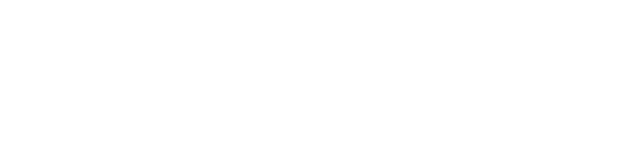
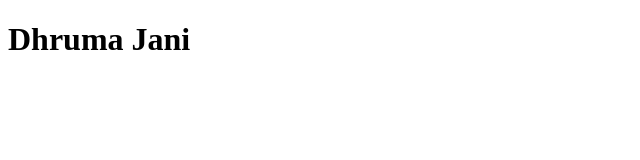
Before and after one commit to jani0026/mtm6201-week1, a plain HTML site: page index.html in a window 1280 px wide. Shown: the whole page, without its empty margins (0-640 px from the left). Drawn offline with Linux system fonts and the light colour scheme.

Commit message:
adds index.html file

```diff
--- a/index.html
+++ b/index.html
@@ -3,9 +3,9 @@
 <head>
     <meta charset="UTF-8">
     <meta name="viewport" content="width=device-width, initial-scale=1.0">
-    <title>week 1</title>
+    <title>Dhruma Jani</title>
 </head>
 <body>
-
+    <h1>Dhruma Jani</h1>
 </body>
 </html>
```
